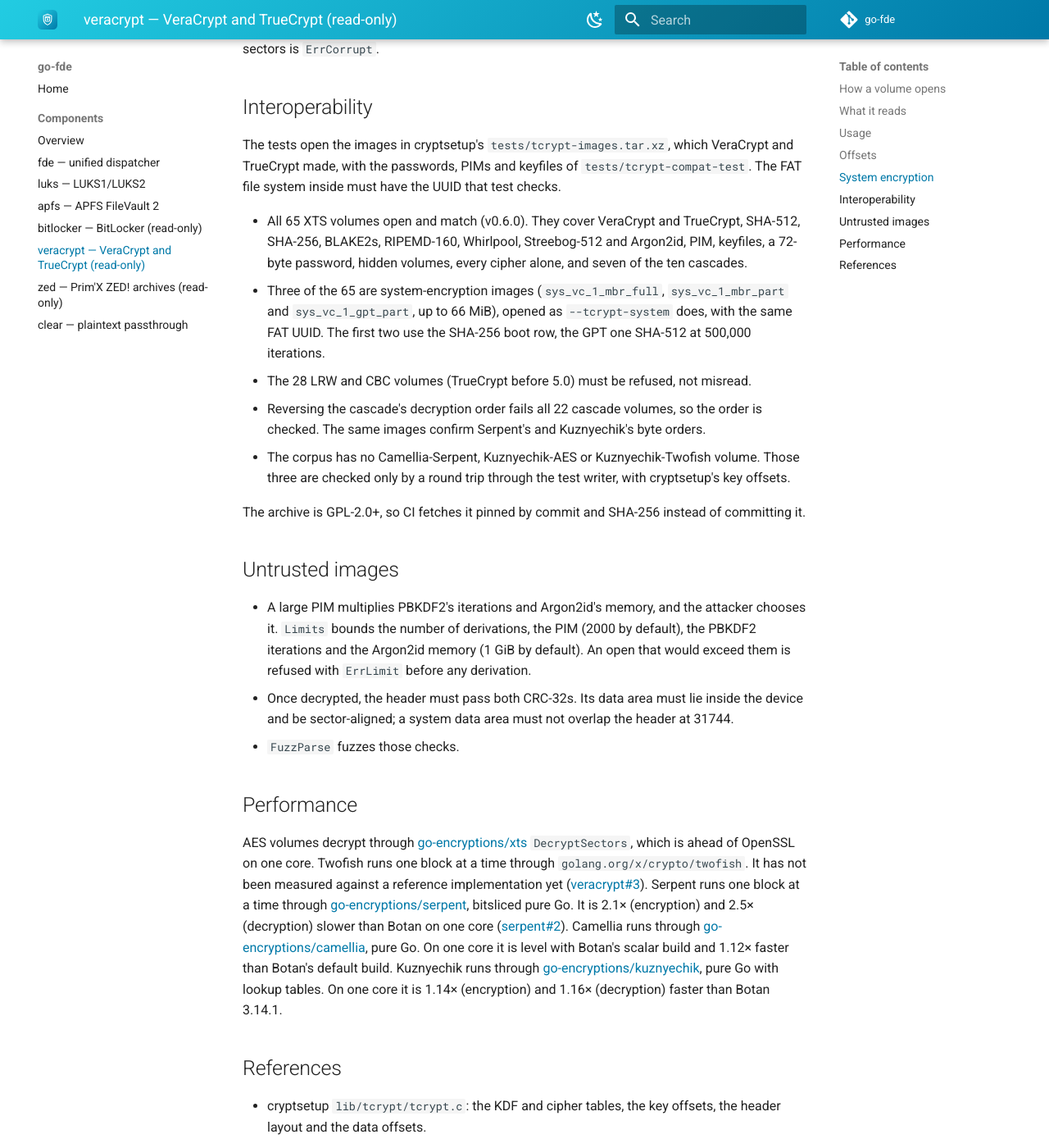
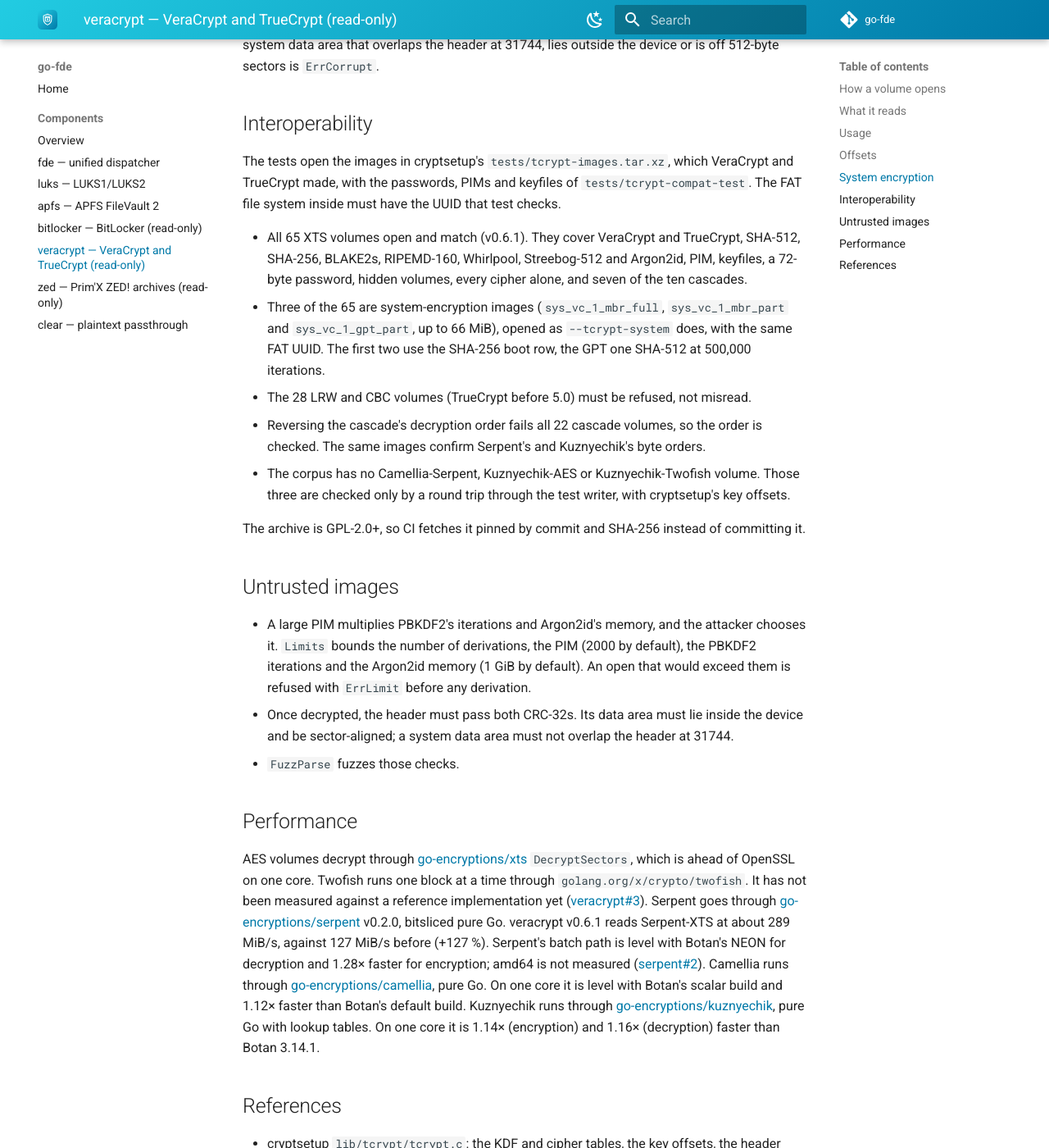
Before and after one commit to go-fde/docs, an MkDocs documentation site: the page built from docs/components/veracrypt.md, in a window 1280 px wide and 1400 px high, scrolled down 2501 px. Shown: the whole window at 82% size. Built offline with MkDocs 1.6.1 and Material for MkDocs 9.7.7, drawn with Linux system fonts in a browser that asks for light colours; the version menu is left out; some of the changed text lies outside the part shown.

Commit message:
veracrypt, zed: fix the KDF claim and stale versions and figures
"Every KDF" becomes "every KDF cryptsetup's tcrypt tries", with the
Streebog boot row named as not supported; Serpent's throughput is the
v0.6.1 figure; zed is v0.2.1 and its real-container check is the byte for
byte extraction.

Co-Authored-By: Claude Sonnet 5.5 <noreply@anthropic.com>

```diff
--- a/docs/components/veracrypt.md
+++ b/docs/components/veracrypt.md
@@ -33,7 +33,7 @@ Because the header cannot be recognised, the [`fde`](fde.md) dispatcher's
 | | |
 |---|---|
 | Ciphers (XTS) | every XTS chain VeraCrypt offers: AES, Camellia, Kuznyechik, Serpent, Twofish, and the cascades AES-Twofish, AES-Twofish-Serpent, Camellia-Kuznyechik, Camellia-Serpent, Kuznyechik-AES, Kuznyechik-Serpent-Camellia, Kuznyechik-Twofish, Serpent-AES, Serpent-Twofish-AES, Twofish-Serpent |
-| KDFs | every KDF VeraCrypt and TrueCrypt use: PBKDF2 with SHA-512, SHA-256, BLAKE2s-256, RIPEMD-160, Whirlpool or Streebog-512; Argon2id; TrueCrypt's PBKDF2-SHA-1 with `Legacy`; with `System`, also VeraCrypt's boot rows (SHA-256 and BLAKE2s-256 at 200,000 iterations, RIPEMD-160 at 327,661, PIM multiplier 2048) |
+| KDFs | every KDF cryptsetup's tcrypt tries: PBKDF2 with SHA-512, SHA-256, BLAKE2s-256, RIPEMD-160, Whirlpool or Streebog-512; Argon2id; TrueCrypt's PBKDF2-SHA-1 with `Legacy`; with `System`, also VeraCrypt's boot rows (SHA-256 and BLAKE2s-256 at 200,000 iterations, RIPEMD-160 at 327,661, PIM multiplier 2048); not VeraCrypt's Streebog boot row (200,000 iterations), which cryptsetup comments out too |
 | Options | PIM, keyfiles (up to 1 MiB each), passwords up to 128 bytes |
 | Volumes | normal, hidden, backup headers; system encryption (`System`); VeraCrypt and TrueCrypt 5.0 and later |
 
@@ -109,7 +109,7 @@ which VeraCrypt and TrueCrypt made, with the passwords, PIMs and keyfiles of
 `tests/tcrypt-compat-test`. The FAT file system inside must have the UUID
 that test checks.
 
-- All 65 XTS volumes open and match (v0.6.0). They cover VeraCrypt and
+- All 65 XTS volumes open and match (v0.6.1). They cover VeraCrypt and
   TrueCrypt, SHA-512, SHA-256, BLAKE2s, RIPEMD-160, Whirlpool, Streebog-512
   and Argon2id, PIM, keyfiles, a 72-byte password, hidden volumes, every
   cipher alone, and seven of the ten cascades.
@@ -149,10 +149,12 @@ AES volumes decrypt through
 block at a time through `golang.org/x/crypto/twofish`. It has not been
 measured against a reference implementation yet
 ([veracrypt#3](https://github.com/go-fde/veracrypt/issues/3)). Serpent
-runs one block at a time through
-[go-encryptions/serpent](https://github.com/go-encryptions/serpent),
-bitsliced pure Go. It is 2.1× (encryption) and 2.5× (decryption) slower
-than Botan on one core
+goes through
+[go-encryptions/serpent](https://github.com/go-encryptions/serpent) v0.2.0,
+bitsliced pure Go. veracrypt v0.6.1 reads Serpent-XTS at about 289 MiB/s,
+against 127 MiB/s before (+127 %). Serpent's batch path is level with
+Botan's NEON for decryption and 1.28× faster for encryption; amd64 is not
+measured
 ([serpent#2](https://github.com/go-encryptions/serpent/issues/2)).
 Camellia runs through
 [go-encryptions/camellia](https://github.com/go-encryptions/camellia), pure
```
Also changed, not shown: docs/components/index.md (+2 -2 lines), docs/components/zed.md (+2 -2 lines), docs/index.md (+1 -1 lines).
